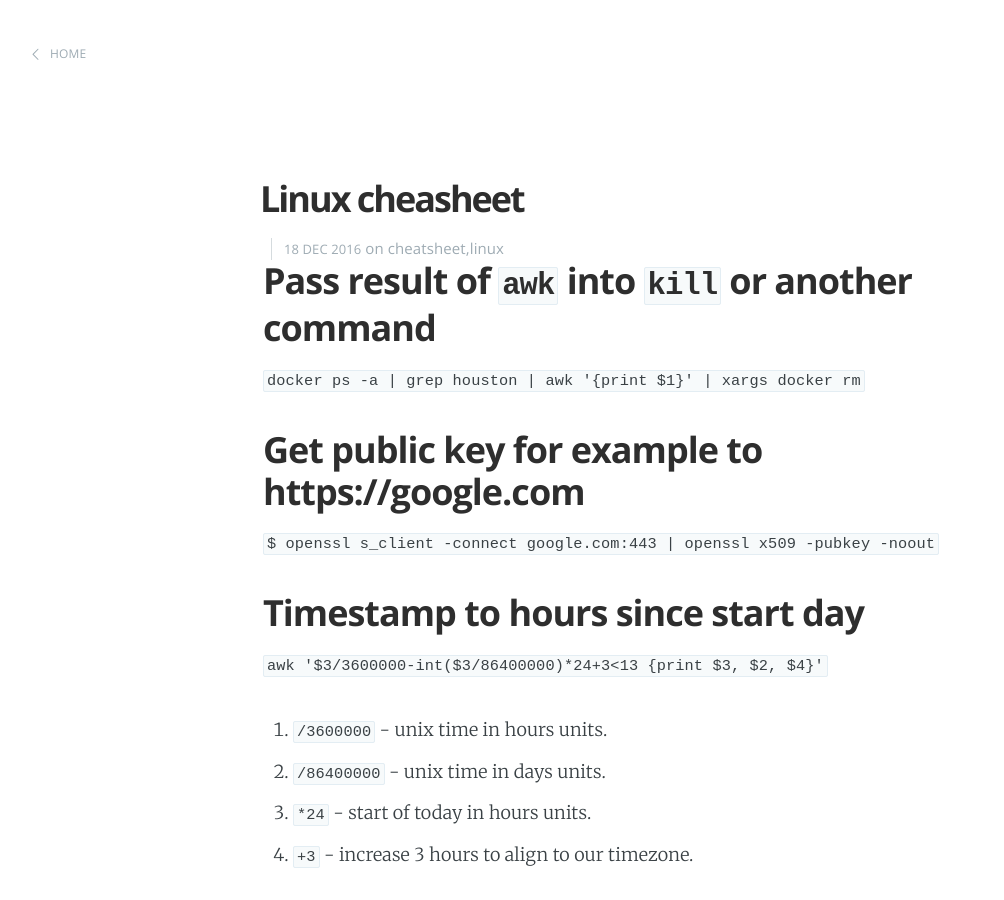
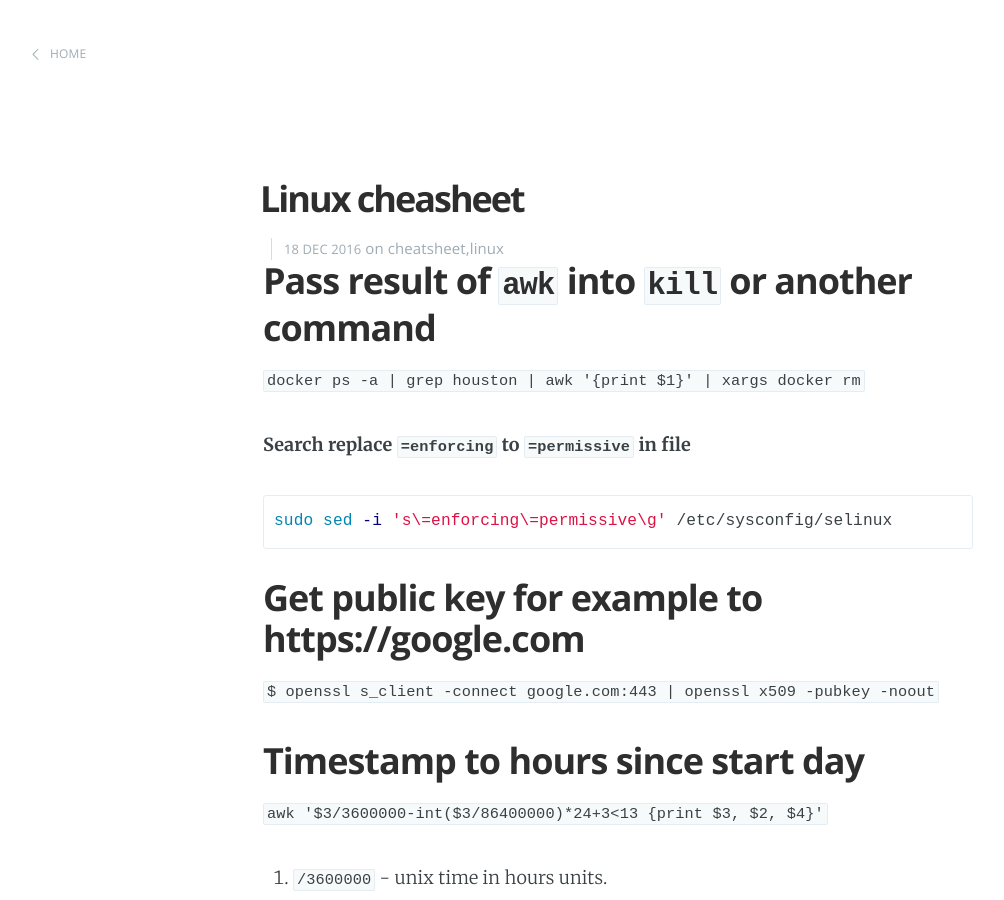
Before and after one commit to tomer-ben-david/tomer-ben-david.github.io.jekyll, a Jekyll site: the page built from _posts/2016/2016-12-18-page-devtips-linux.md, in a window 1280 px wide and 900 px high. Shown: the whole window, without its empty margins (22-1026 px from the left). Built offline with Jekyll 4.4.1, drawn with Linux system fonts in a browser that asks for light colours; comment, search, counter and statistics services are not loaded.

````diff
--- a/_posts/2016/2016-12-18-page-devtips-linux.markdown
+++ b/_posts/2016/2016-12-18-page-devtips-linux.md
@@ -8,6 +8,11 @@
 ## Pass result of `awk` into `kill` or another command
 
 `docker ps -a | grep houston | awk '{print $1}' | xargs docker rm`
+
+**Search replace `=enforcing` to `=permissive` in file**
+```bash
+sudo sed -i 's\=enforcing\=permissive\g' /etc/sysconfig/selinux
+```
 
 ## Get public key for example to https://google.com
 
````
